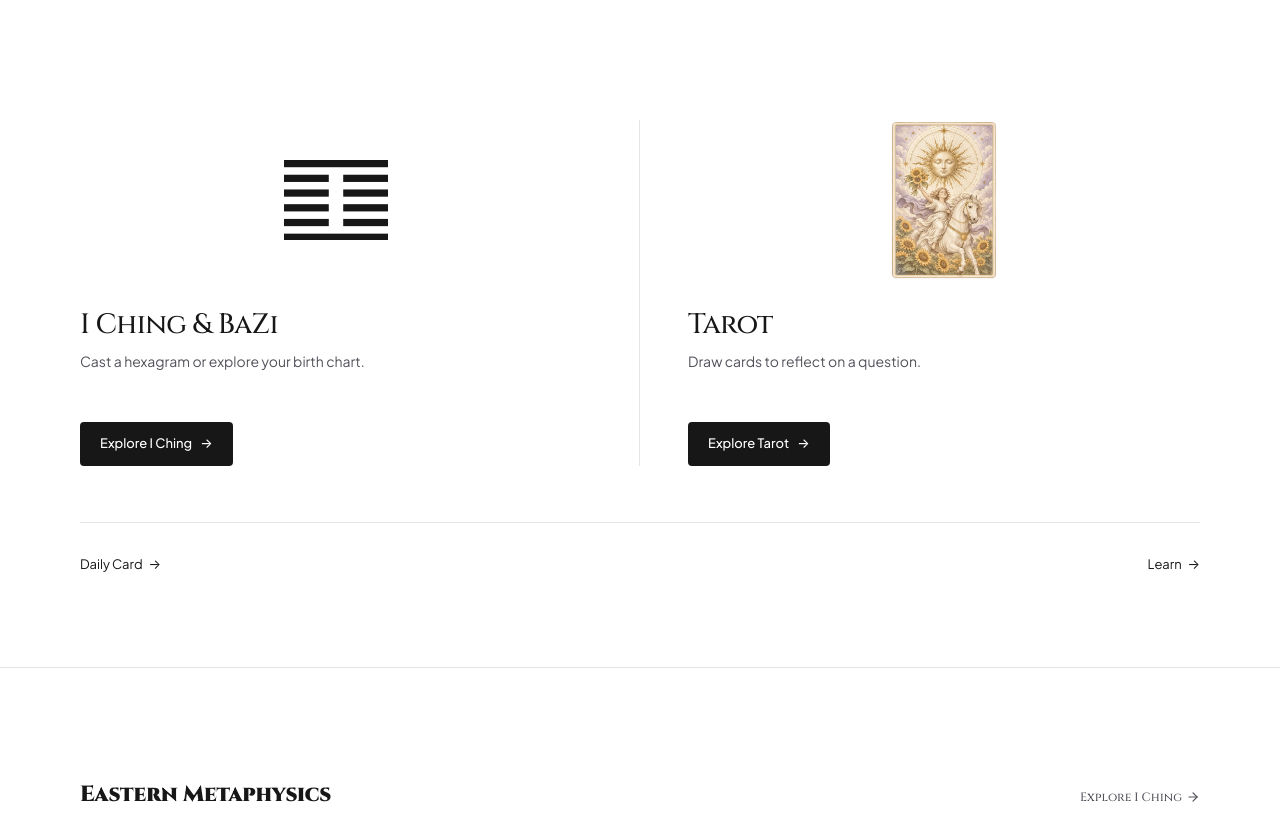
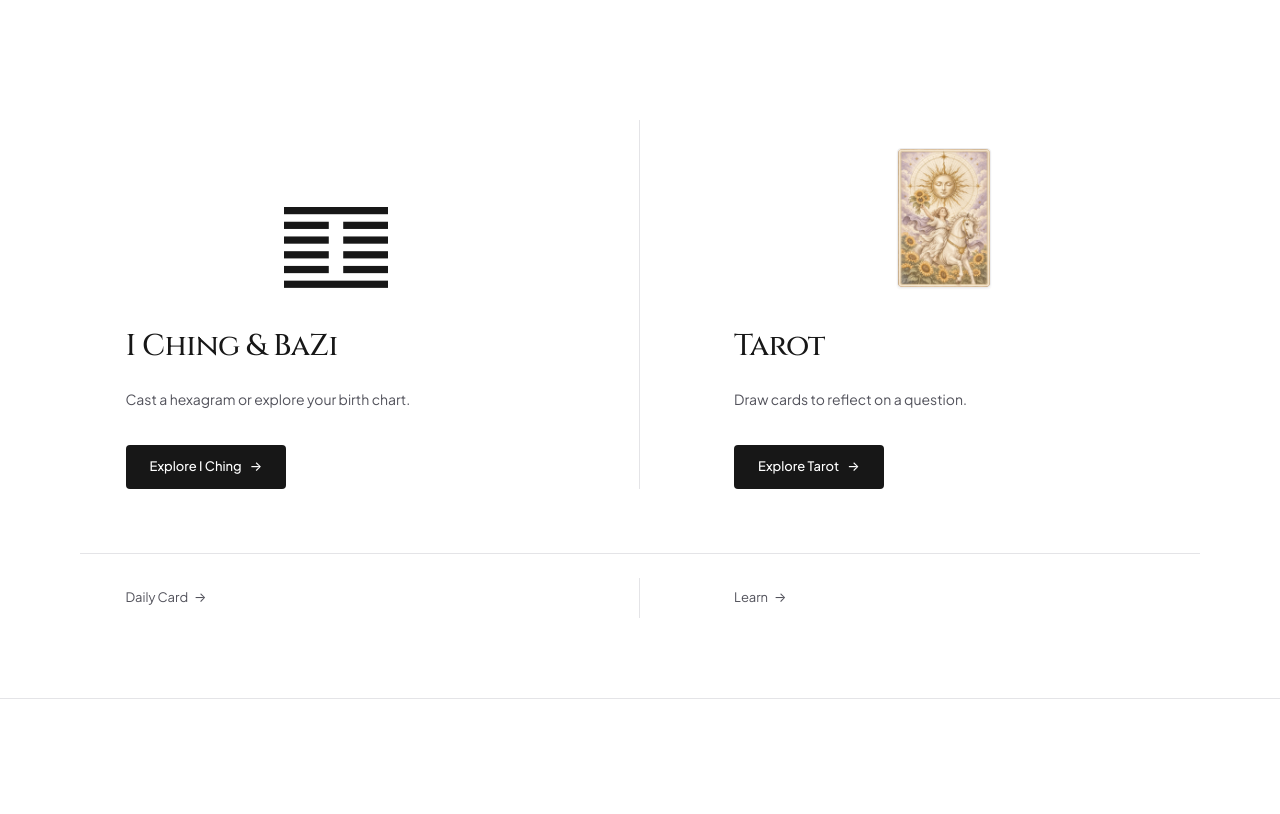
Before and after one commit to hhc883/yitarot, a Next.js app: page /en in a window 1280 px wide. Shown: the part 760-1574 px from the top of the page. Built offline with nearby package versions, Linux system fonts and the light colour scheme; no server answers.

Commit message:
fix(portal): lock twin portal visual stages and content baselines with zero-offset symmetry

```diff
--- a/src/components/site/PortalEntry.tsx
+++ b/src/components/site/PortalEntry.tsx
@@ -23,31 +23,33 @@ export function PortalEntry({ lang = 'zh' }: { lang?: string }) {
       className="w-full bg-white scroll-mt-16 lg:scroll-mt-[72px] focus:outline-hidden focus-visible:outline-2 focus-visible:outline-offset-2 focus-visible:outline-[#171717]"
       aria-label={isEn ? 'Portals' : '双入口'}
     >
-      <div className={`${CONTAINER} py-8 sm:py-12 md:py-16 lg:py-20`}>
-        {/* 双入口分栏：桌面双列（含细中缝），手机紧凑竖排 */}
+      <div className={`${CONTAINER} py-10 sm:py-14 md:py-20`}>
+        {/* 双入口分栏：桌面 50/50 对等分栏与中缝分隔线 */}
         <div className="grid grid-cols-1 md:grid-cols-2 md:divide-x md:divide-[#E4E4E7]">
           {/* 左侧入口：东方 · 易经与八字 */}
-          <div className="flex flex-col justify-between pb-6 md:pb-0 md:pr-8 lg:pr-12">
-            <div className="flex flex-row md:flex-col items-start gap-4 sm:gap-6">
-              <div className="flex w-[54px] sm:w-[64px] shrink-0 items-start justify-center pt-0.5 md:h-40 md:w-full md:items-center md:pt-0">
-                <HexagramGraphic className="w-full h-auto max-w-[54px] sm:max-w-[64px] md:max-w-[104px]" />
+          <div className="flex flex-col justify-between pb-8 md:pb-0 md:pr-8 lg:pr-12">
+            <div className="w-full max-w-[380px] lg:max-w-[420px] mx-auto flex flex-row md:flex-col items-start gap-5 sm:gap-6">
+              {/* 视觉舞台：严格固定对齐高度，桌面底部对齐基准线 */}
+              <div className="flex w-[60px] sm:w-[72px] shrink-0 items-start justify-center pt-1 md:h-[180px] md:w-full md:items-end md:justify-center md:pb-3 md:pt-0">
+                <HexagramGraphic className="w-[56px] sm:w-[68px] md:w-[104px] h-auto drop-shadow-2xs" />
               </div>
 
-              <div className="flex-1 min-w-0">
-                <h2 className="font-serif text-[20px] sm:text-[24px] md:text-[28px] font-normal tracking-tight text-[#171717]">
+              {/* 文本与按钮区：严格对齐基准线 */}
+              <div className="flex-1 min-w-0 md:w-full flex flex-col items-start">
+                <h2 className="font-serif text-[22px] sm:text-[26px] md:text-[30px] font-normal tracking-tight text-[#171717]">
                   {isEn ? 'I Ching & BaZi' : '易经与八字'}
                 </h2>
-                <p className="mt-1 text-[13px] sm:text-[14px] leading-relaxed text-[#52525B] md:min-h-[3rem]">
+                <p className="mt-1.5 md:mt-2 text-[13px] sm:text-[14px] leading-relaxed text-[#52525B] md:min-h-[2.75rem] flex items-center">
                   {isEn
                     ? 'Cast a hexagram or explore your birth chart.'
                     : '起一卦，或查看八字命盘。'}
                 </p>
-                <div className="mt-3 md:mt-6">
+                <div className="mt-4 md:mt-6">
                   <Link
                     href={`/${lang}/east`}
                     prefetch={false}
                     aria-label={isEn ? 'Explore I Ching and BaZi' : '探索东方：易经与八字'}
-                    className="inline-flex min-h-[44px] items-center justify-center gap-2 rounded-sm bg-[#171717] px-5 py-2 text-[13px] font-medium text-white transition-colors hover:bg-[#333333] focus-visible:outline-2 focus-visible:outline-offset-2 focus-visible:outline-[#171717]"
+                    className="inline-flex min-h-[44px] items-center justify-center gap-2 rounded-sm bg-[#171717] px-6 py-2.5 text-[13px] font-medium text-white transition-all hover:bg-[#27272A] focus-visible:outline-2 focus-visible:outline-offset-2 focus-visible:outline-[#171717]"
                   >
                     <span>{isEn ? 'Explore I Ching' : '探索东方'}</span>
                     <span aria-hidden="true">→</span>
@@ -58,34 +60,36 @@ export function PortalEntry({ lang = 'zh' }: { lang?: string }) {
           </div>
 
           {/* 右侧入口：西方 · 塔罗 */}
-          <div className="flex flex-col justify-between pt-6 border-t border-[#E4E4E7] md:border-t-0 md:pt-0 md:pl-8 lg:pl-12">
-            <div className="flex flex-row md:flex-col items-start gap-4 sm:gap-6">
-              <div className="flex w-[54px] sm:w-[64px] shrink-0 items-start justify-center pt-0.5 md:h-40 md:w-full md:items-center md:pt-0">
+          <div className="flex flex-col justify-between pt-8 border-t border-[#E4E4E7] md:border-t-0 md:pt-0 md:pl-8 lg:pl-12">
+            <div className="w-full max-w-[380px] lg:max-w-[420px] mx-auto flex flex-row md:flex-col items-start gap-5 sm:gap-6">
+              {/* 视觉舞台：与左侧完全相同的 180px 高度与底部基线对齐 */}
+              <div className="flex w-[60px] sm:w-[72px] shrink-0 items-start justify-center pt-1 md:h-[180px] md:w-full md:items-end md:justify-center md:pb-3 md:pt-0">
                 <Image
                   src="/cards/major-arcana/the-sun.webp"
                   alt={isEn ? 'The Sun Tarot Card' : '太阳塔罗牌'}
                   width={84}
                   height={130}
-                  sizes="(max-width: 640px) 54px, (max-width: 768px) 64px, 104px"
-                  className="w-[50px] sm:w-[60px] md:w-[104px] h-auto rounded object-contain shadow-xs"
+                  sizes="(max-width: 640px) 60px, (max-width: 768px) 72px, 100px"
+                  className="w-[52px] sm:w-[64px] md:w-[94px] h-auto rounded-sm object-contain shadow-xs border border-[#E4E4E7]/70"
                 />
               </div>
 
-              <div className="flex-1 min-w-0">
-                <h2 className="font-serif text-[20px] sm:text-[24px] md:text-[28px] font-normal tracking-tight text-[#171717]">
+              {/* 文本与按钮区：与左侧完全对齐 */}
+              <div className="flex-1 min-w-0 md:w-full flex flex-col items-start">
+                <h2 className="font-serif text-[22px] sm:text-[26px] md:text-[30px] font-normal tracking-tight text-[#171717]">
                   {isEn ? 'Tarot' : '塔罗'}
                 </h2>
-                <p className="mt-1 text-[13px] sm:text-[14px] leading-relaxed text-[#52525B] md:min-h-[3rem]">
+                <p className="mt-1.5 md:mt-2 text-[13px] sm:text-[14px] leading-relaxed text-[#52525B] md:min-h-[2.75rem] flex items-center">
                   {isEn
                     ? 'Draw cards to reflect on a question.'
                     : '带着一个问题来抽牌。'}
                 </p>
-                <div className="mt-3 md:mt-6">
+                <div className="mt-4 md:mt-6">
                   <Link
                     href={`/${lang}/west`}
                     prefetch={false}
                     aria-label={isEn ? 'Explore Tarot reading and cards' : '探索塔罗占卜与卡牌'}
-                    className="inline-flex min-h-[44px] items-center justify-center gap-2 rounded-sm bg-[#171717] px-5 py-2 text-[13px] font-medium text-white transition-colors hover:bg-[#333333] focus-visible:outline-2 focus-visible:outline-offset-2 focus-visible:outline-[#171717]"
+                    className="inline-flex min-h-[44px] items-center justify-center gap-2 rounded-sm bg-[#171717] px-6 py-2.5 text-[13px] font-medium text-white transition-all hover:bg-[#27272A] focus-visible:outline-2 focus-visible:outline-offset-2 focus-visible:outline-[#171717]"
                   >
                     <span>{isEn ? 'Explore Tarot' : '探索塔罗'}</span>
                     <span aria-hidden="true">→</span>
@@ -96,27 +100,37 @@ export function PortalEntry({ lang = 'zh' }: { lang?: string }) {
           </div>
         </div>
 
-        {/* 底部轻量链接：每日一牌 / 入门指南 */}
-        <div className="mt-10 sm:mt-14 flex flex-wrap items-center justify-between gap-4 border-t border-[#E4E4E7] pt-5 text-[13px]">
+        {/* 底部轻量链接：双栏对齐与中缝延伸 */}
+        <div className="mt-12 sm:mt-16 border-t border-[#E4E4E7] pt-6">
+          <div className="grid grid-cols-1 md:grid-cols-2 md:divide-x md:divide-[#E4E4E7]">
+            <div className="pb-3 md:pb-0 md:pr-8 lg:pr-12">
+              <div className="w-full max-w-[380px] lg:max-w-[420px] mx-auto flex items-center text-[13px]">
                 <Link
                   href={`/${lang}/fortune/daily`}
                   prefetch={false}
-            className="inline-flex min-h-[44px] items-center gap-1.5 text-[#171717] transition-colors hover:text-[#52525B] focus-visible:outline-2 focus-visible:outline-offset-2 focus-visible:outline-[#171717]"
+                  className="inline-flex min-h-[40px] items-center gap-1.5 text-[#52525B] transition-colors hover:text-[#171717] focus-visible:outline-2 focus-visible:outline-offset-2 focus-visible:outline-[#171717]"
                 >
                   <span>{isEn ? 'Daily Card' : '每日一牌'}</span>
                   <span aria-hidden="true">→</span>
                 </Link>
+              </div>
+            </div>
 
+            <div className="pt-3 md:pt-0 md:pl-8 lg:pl-12">
+              <div className="w-full max-w-[380px] lg:max-w-[420px] mx-auto flex items-center text-[13px]">
                 <Link
                   href={`/${lang}/blog`}
                   prefetch={false}
-            className="inline-flex min-h-[44px] items-center gap-1.5 text-[#171717] transition-colors hover:text-[#52525B] focus-visible:outline-2 focus-visible:outline-offset-2 focus-visible:outline-[#171717]"
+                  className="inline-flex min-h-[40px] items-center gap-1.5 text-[#52525B] transition-colors hover:text-[#171717] focus-visible:outline-2 focus-visible:outline-offset-2 focus-visible:outline-[#171717]"
                 >
                   <span>{isEn ? 'Learn' : '入门指南'}</span>
                   <span aria-hidden="true">→</span>
                 </Link>
               </div>
             </div>
+          </div>
+        </div>
+      </div>
     </section>
   );
 }
```
Lines whose indentation alone changed are shown as unchanged.
